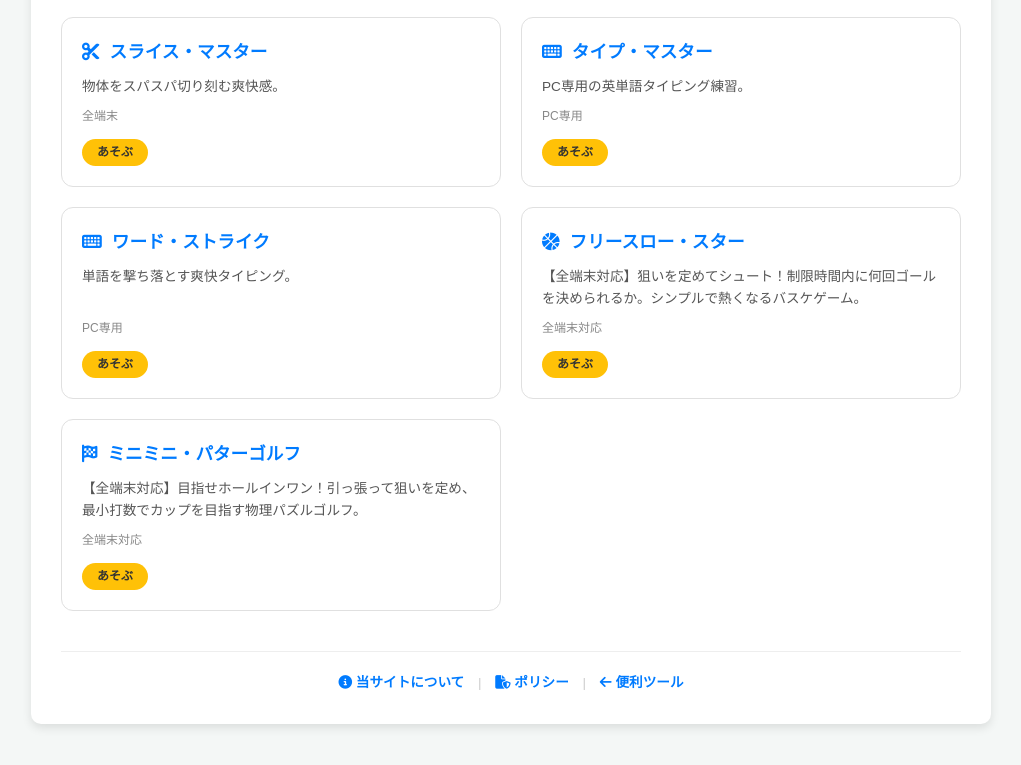
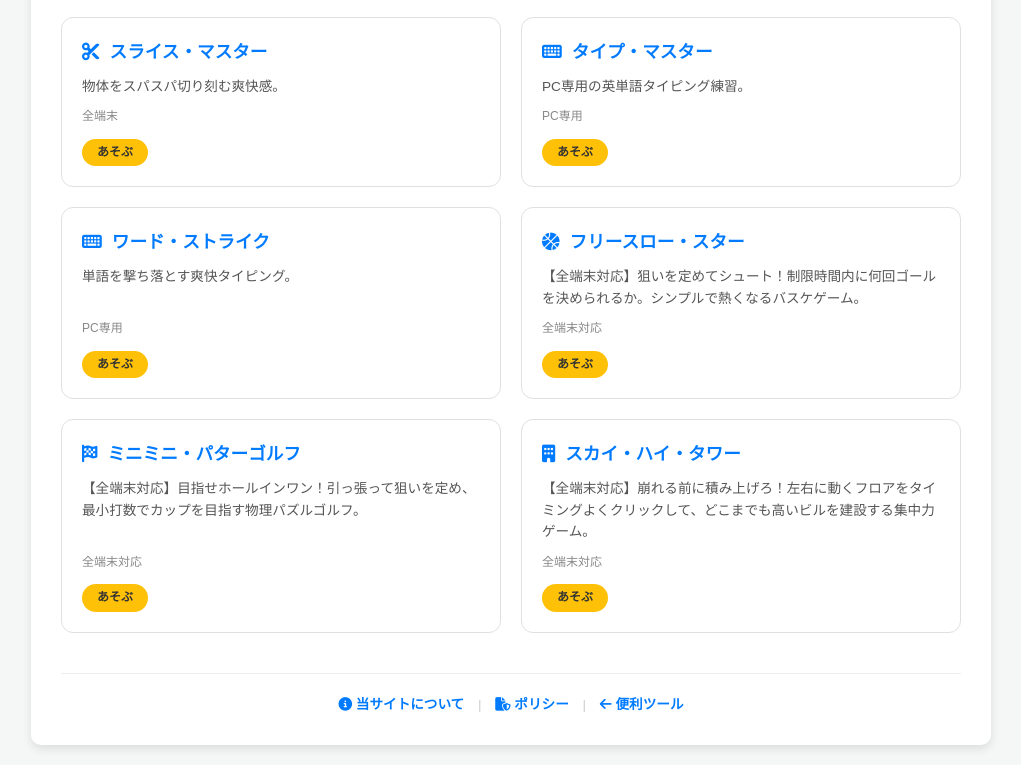
Before and after one commit to block-surprise/game, a plain HTML site: page index.html in a window 1280 px wide. Shown: the part 2661-3426 px from the top of the page, without its empty margins (129-1150 px from the left). Before the commit the page ends 3405 px from the top, so only its background shows below. Drawn offline with Linux system fonts and the light colour scheme.

Commit message:
Update index.html

```diff
--- a/index.html
+++ b/index.html
@@ -215,6 +215,15 @@
         <div class="play-tag">あそぶ</div>
     </div>
 </a>
+
+        <a href="games/tower.html" class="card-link" data-genre="action" data-platform="all-device">
+    <div class="card">
+        <h2><i class="fa-solid fa-building"></i>スカイ・ハイ・タワー</h2>
+        <p>【全端末対応】崩れる前に積み上げろ！左右に動くフロアをタイミングよくクリックして、どこまでも高いビルを建設する集中力ゲーム。</p>
+        <div class="platform-badge">全端末対応</div>
+        <div class="play-tag">あそぶ</div>
+    </div>
+</a>
     </div>
 
     <div class="footer-nav">
```
